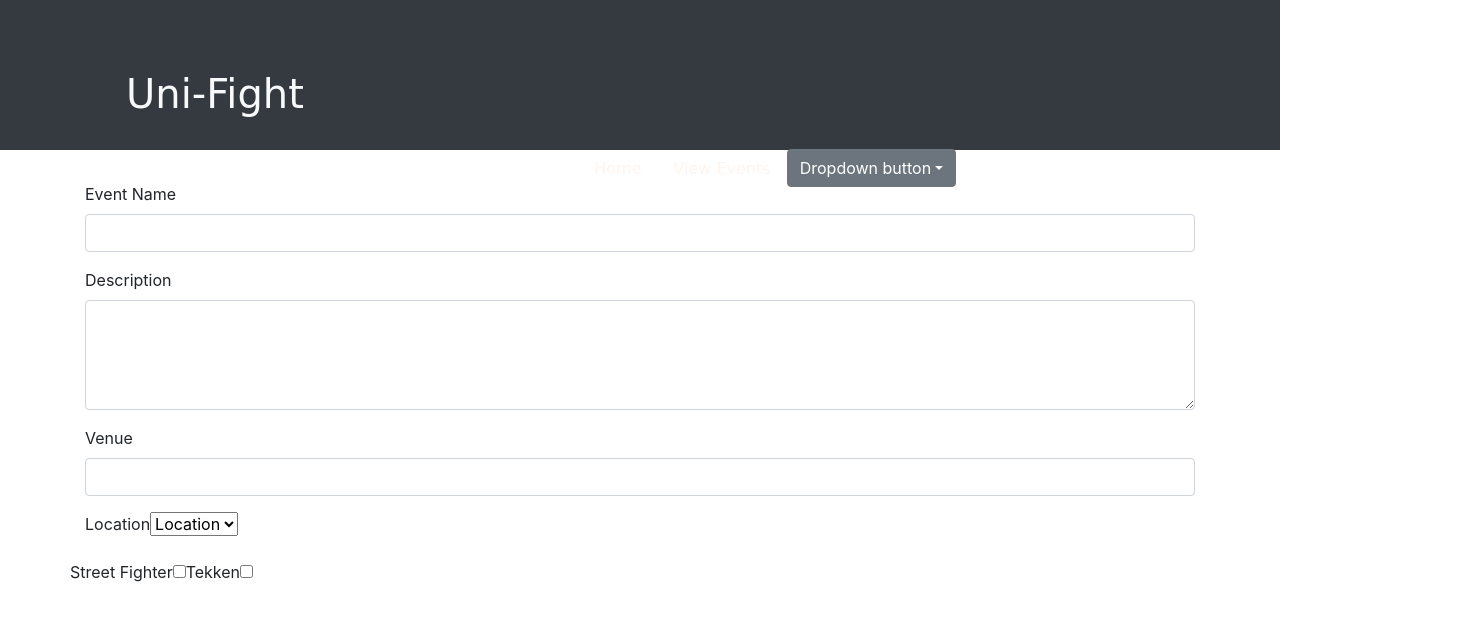
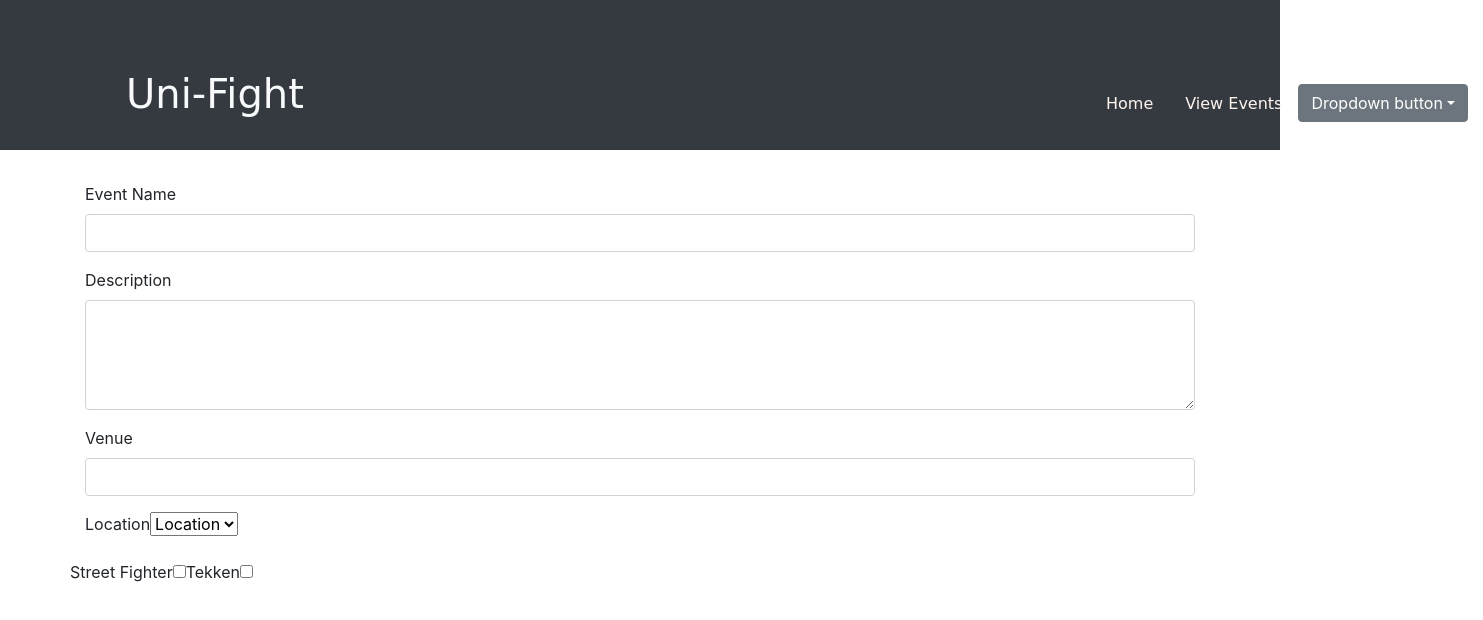
Before and after one commit to fkabir101/uni-fight, a React (Create React App) app: page / in a window 1280 px wide. Shown: the top 620 px of the page, 1483 px wide, since content can reach past the window. Built offline with nearby package versions, Linux system fonts and the light colour scheme.

Commit message:
nav bar working

```diff
--- a/public/style/maineStyle.css
+++ b/public/style/maineStyle.css
@@ -14,6 +14,8 @@
   margin-left: 10%;
 }
 
-#header{
-  /* margin-left: 10%; */
+#navButtons{
+  position: relative;
+  bottom: -20px;
+  left: 410px;
 }
--- a/src/compnents/header/headerMaine.js
+++ b/src/compnents/header/headerMaine.js
@@ -8,7 +8,7 @@ function Header() {
         <div className="container row" id="header">
           <span className="col-3" id="title">Uni-Fight</span>
 
-          <div className="col-9 container" id="navButtons"><RenderNavbar /></div>
+          <div className="col-7 container" id="navButtons"><RenderNavbar /></div>
 
         </div>
       </div>
```
